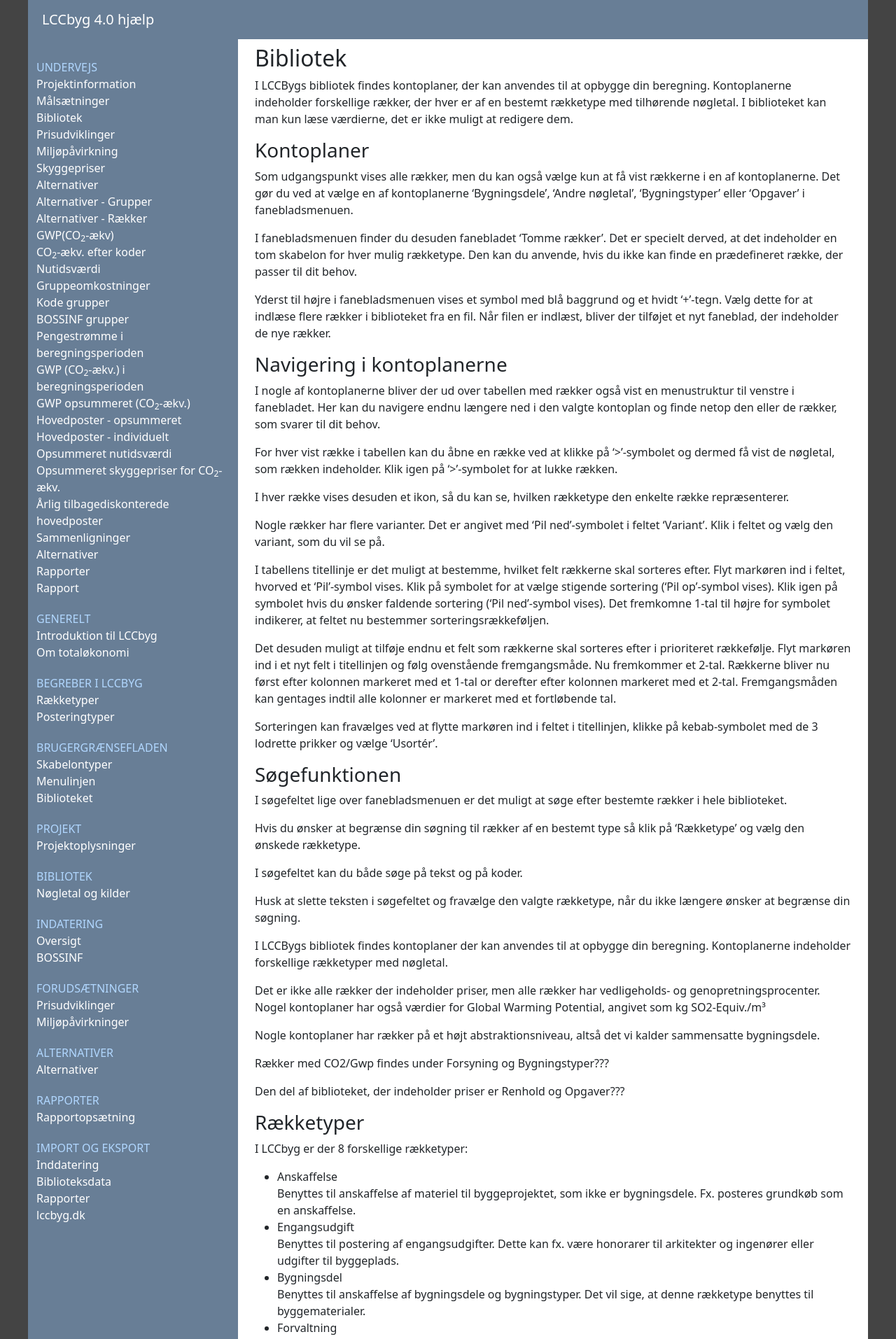
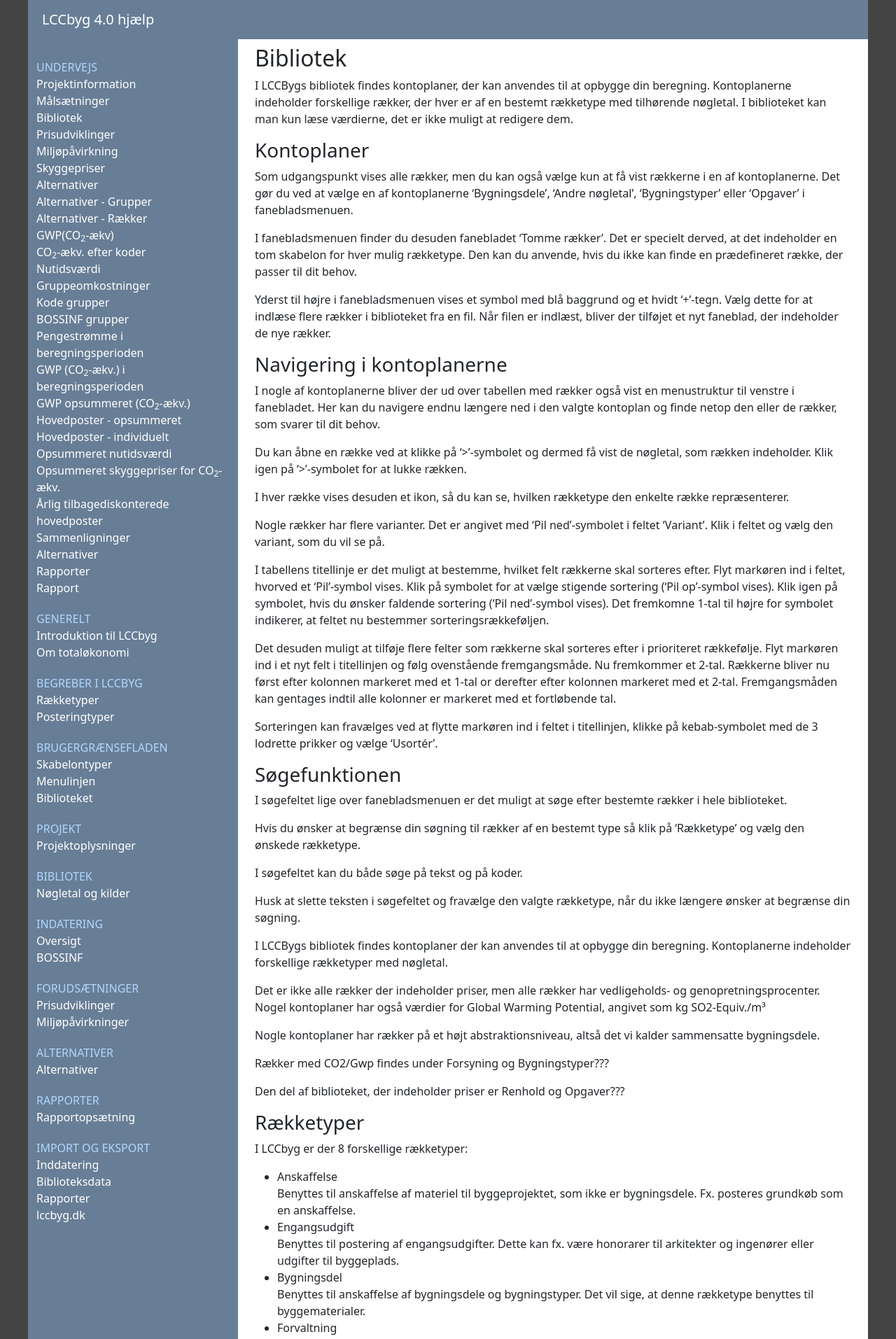
Before and after one commit to LccBuild/lccbyg-docs, a Jekyll site: the page built from docs/help/40/da/library/mainlibraries.md, in a window 1280 px wide. Shown: the top 1913 px of the page at 70% size. Built offline with Jekyll 4.4.1, drawn with Linux system fonts in a browser that asks for light colours.

Commit message:
Update mainlibraries.md

```diff
--- a/docs/help/40/da/library/mainlibraries.md
+++ b/docs/help/40/da/library/mainlibraries.md
@@ -16,16 +16,16 @@ Yderst til højre i fanebladsmenuen vises et symbol med blå baggrund og et hvid
 ### Navigering i kontoplanerne
 I nogle af kontoplanerne bliver der ud over tabellen med rækker også vist en menustruktur til venstre i fanebladet. Her kan du navigere endnu længere ned i den valgte kontoplan og finde netop den eller de rækker, som svarer til dit behov.
 
-For hver vist række i tabellen kan du åbne en række ved at klikke på '>'-symbolet og dermed få vist de nøgletal, som rækken indeholder.  Klik igen på '>'-symbolet for at lukke rækken.
+Du kan åbne en række ved at klikke på '>'-symbolet og dermed få vist de nøgletal, som rækken indeholder.  Klik igen på '>'-symbolet for at lukke rækken.
 
 I hver række vises desuden et ikon, så du kan se, hvilken rækketype den enkelte række repræsenterer.
 
 Nogle rækker har flere varianter. Det er angivet med 'Pil ned'-symbolet i feltet 'Variant'. Klik i feltet og vælg den variant, som du vil se på.
 
-I tabellens titellinje er det muligt at bestemme, hvilket felt rækkerne skal sorteres efter. Flyt markøren ind i feltet, hvorved et 'Pil'-symbol vises. Klik på symbolet for at vælge stigende sortering ('Pil op'-symbol vises). Klik igen på symbolet hvis du ønsker faldende sortering ('Pil ned'-symbol vises).
+I tabellens titellinje er det muligt at bestemme, hvilket felt rækkerne skal sorteres efter. Flyt markøren ind i feltet, hvorved et 'Pil'-symbol vises. Klik på symbolet for at vælge stigende sortering ('Pil op'-symbol vises). Klik igen på symbolet, hvis du ønsker faldende sortering ('Pil ned'-symbol vises).
 Det fremkomne 1-tal til højre for symbolet indikerer, at feltet nu bestemmer sorteringsrækkeføljen.
 
-Det desuden muligt at tilføje endnu et felt som rækkerne skal sorteres efter i prioriteret rækkefølje. Flyt markøren ind i et nyt felt i titellinjen og følg ovenstående fremgangsmåde. Nu fremkommer et 2-tal. Rækkerne bliver nu først efter kolonnen markeret med et 1-tal or derefter efter kolonnen markeret med et 2-tal. Fremgangsmåden kan gentages indtil alle kolonner er markeret med et fortløbende tal.
+Det desuden muligt at tilføje flere felter som rækkerne skal sorteres efter i prioriteret rækkefølje. Flyt markøren ind i et nyt felt i titellinjen og følg ovenstående fremgangsmåde. Nu fremkommer et 2-tal. Rækkerne bliver nu først efter kolonnen markeret med et 1-tal or derefter efter kolonnen markeret med et 2-tal. Fremgangsmåden kan gentages indtil alle kolonner er markeret med et fortløbende tal.
 
 Sorteringen kan fravælges ved at flytte markøren ind i feltet i titellinjen, klikke på kebab-symbolet med de 3 lodrette prikker og vælge 'Usortér'.
 
```
